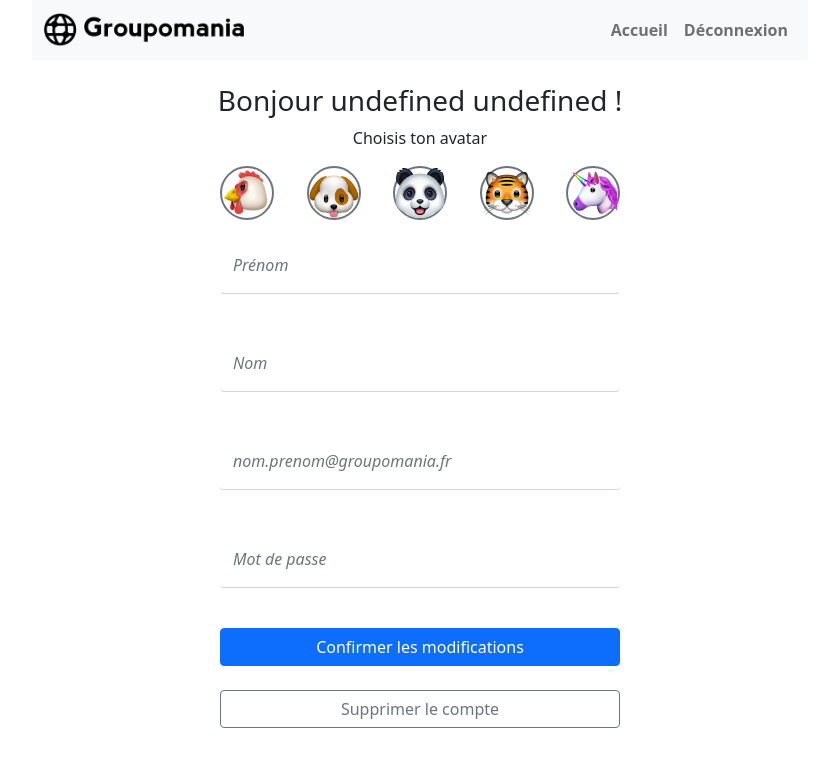
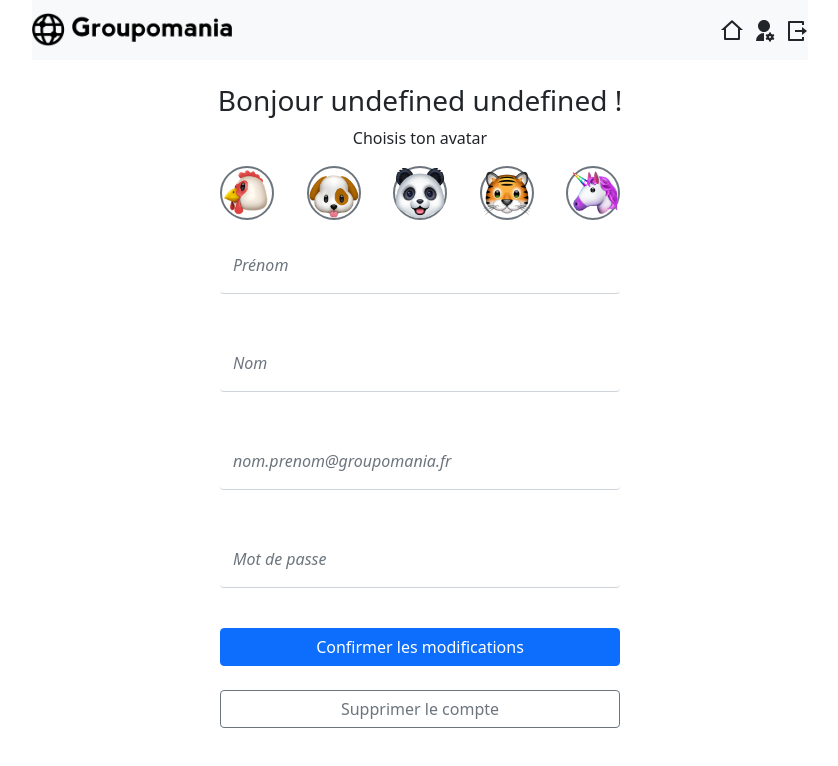
Before and after one commit to olgalescuyer/OlgaLescuyer_7_25102021, a React (Create React App) app in the folder front-end/: page /profile/1 in a window 1280 px wide. Shown: the top 766 px of the page, without its empty margins (220-1058 px from the left). Built offline with nearby package versions, Linux system fonts and the light colour scheme; no server answers; sample sign-in values are in the browser's storage; the HTML template or start-up script is replaced by a standard one.

Commit message:
modif: UX/UI header /home +/profile;

```diff
--- a/front-end/src/Components/Home/Card/Card.jsx
+++ b/front-end/src/Components/Home/Card/Card.jsx
@@ -28,7 +28,7 @@ const Card = ({
           <Container fluid className="gx-0">
             <div className="position-relative d-flex align-items-center mb-3">
               <Link
-                to={`/profile/${userId}`}
+                to={`/profile/:id`}
                 title="cliquez pour modifier avatar"
                 className="d-block d-flex justify-content-center align-items-center rounded-circle custom-icon"
                 style={{
--- a/front-end/src/Components/Home/FormPost/FormPost.jsx
+++ b/front-end/src/Components/Home/FormPost/FormPost.jsx
@@ -13,8 +13,6 @@ const FormPost = ({ onValidate, firstName, lastName }) => {
   const userContext = useContext(UserContextTest);
   const tokenAuth = userContext.authHeader();
   const config = { headers: tokenAuth };
-  const id = userContext.userId;
-  //  console.log(config);
 
   const refImg = useRef();
   // console.log(refImg.current.value);
@@ -89,7 +87,6 @@ const FormPost = ({ onValidate, firstName, lastName }) => {
       });
   };
 
-
   return (
     <Form
       className="rounded p-3 mb-2 color-custom-body"
@@ -99,7 +96,7 @@ const FormPost = ({ onValidate, firstName, lastName }) => {
         <Container fluid className="gx-0">
           <div className="position-relative d-flex align-items-center mb-3">
             <Link
-              to={`/profile/${id}`}
+              to={`/profile/:id`}
               title="cliquez pour modifier avatar"
               className="d-block d-flex justify-content-center align-items-center rounded-circle custom-icon"
               style={{ background: "white", width: "60px", height: "60px" }}
@@ -107,9 +104,7 @@ const FormPost = ({ onValidate, firstName, lastName }) => {
               <BsPersonFill size={36} />
             </Link>
 
-            <span className="ps-3 fw-bold">
-              {firstName + " " + lastName}
-            </span>
+            <span className="ps-3 fw-bold">{firstName + " " + lastName}</span>
 
             <span className="position-absolute top-0 end-0 text-muted fst-italic">
               Créer une publication
--- a/front-end/src/Components/Home/Header.jsx
+++ b/front-end/src/Components/Home/Header.jsx
@@ -6,29 +6,67 @@ import Nav from "react-bootstrap/Nav";
 import logo from "../../Assets/Logo/icon-left-font-monochrome-blac.png";
 import UserContextTest from "../../Context/UserContextTest";
 
-// import authService from "../../services/authService";
+import { RiHome2Fill } from "react-icons/ri";
+import { RiHome2Line } from "react-icons/ri";
+import { RiLogoutBoxRFill } from "react-icons/ri";
+import { RiLogoutBoxRLine } from "react-icons/ri";
+import { RiUserSettingsFill } from "react-icons/ri";
+import { RiUserSettingsLine } from "react-icons/ri";
 
 const Header = () => {
   const navigate = useNavigate();
   const userContext = useContext(UserContextTest);
   // console.log(userContext.logout);
 
-  const userId = JSON.parse(localStorage.getItem("userId"));
-  const url = "/profile/:id" ;
-
   const logoutHandler = () => {
     userContext.logout();
-    navigate("/login", { replace: true })
+    navigate("/login", { replace: true });
   };
 
   return (
     <header>
       <Navbar bg="light" expand="lg">
-        <Container fluid>
+        <Container fluid className="g-0">
           <Navbar.Brand href="/home" className="w-custom-limit-200">
             <img src={logo} alt="" className="img-fluid " />
           </Navbar.Brand>
-          <Navbar.Toggle aria-controls="basic-navbar-nav" />
+
+          <div className="d-flex">
+            <div className="position-relative" style={{ cursor: "pointer" }}>
+              <span className="position-absolute">
+                <RiHome2Fill size={24}></RiHome2Fill>
+              </span>
+              <span className="invisible">
+                <RiHome2Line size={24}></RiHome2Line>
+              </span>
+            </div>
+            <div
+              className="position-relative ps-2"
+              style={{ cursor: "pointer" }}
+              onClick={() => navigate("/profile/:id")}
+            >
+              <span className="position-absolute invisible">
+                <RiUserSettingsFill size={24}></RiUserSettingsFill>
+              </span>
+              <span className="">
+                <RiUserSettingsLine size={24}></RiUserSettingsLine>
+              </span>
+            </div>
+            <div
+              className="position-relaive ps-2"
+              style={{ cursor: "pointer" }}
+              onClick={logoutHandler}
+            >
+              <span className="position-absolute invisible">
+                <RiLogoutBoxRFill size={24}></RiLogoutBoxRFill>
+              </span>
+              <span>
+                <RiLogoutBoxRLine size={24}></RiLogoutBoxRLine>
+              </span>
+            </div>
+          </div>
+
+          {/* <Navbar.Toggle aria-controls="basic-navbar-nav" />
           <Navbar.Collapse id="basic-navbar-nav">
             <Nav className="ms-auto">
               <Nav.Link href={url} className="fw-bold text-end">
@@ -42,7 +80,7 @@ const Header = () => {
                 Déconnexion
               </Nav.Link>
             </Nav>
-          </Navbar.Collapse>
+          </Navbar.Collapse> */}
         </Container>
       </Navbar>
     </header>
--- a/front-end/src/Components/Profile/Header.jsx
+++ b/front-end/src/Components/Profile/Header.jsx
@@ -1,35 +1,72 @@
-import React from "react";
+import React, { useContext } from "react";
 import Container from "react-bootstrap/Container";
 import Navbar from "react-bootstrap/Navbar";
 import Nav from "react-bootstrap/Nav";
 import logo from "../../Assets/Logo/icon-left-font-monochrome-blac.png";
-import authService from "../../services/authService";
 import { useNavigate, Link } from "react-router-dom";
+import UserContextTest from "../../Context/UserContextTest";
+
+import { RiHome2Fill } from "react-icons/ri";
+import { RiHome2Line } from "react-icons/ri";
+import { RiLogoutBoxRFill } from "react-icons/ri";
+import { RiLogoutBoxRLine } from "react-icons/ri";
+import { RiUserSettingsFill } from "react-icons/ri";
+import { RiUserSettingsLine } from "react-icons/ri";
 
 const Header = () => {
   const navigate = useNavigate();
+  const userContext = useContext(UserContextTest);
+  // console.log(userContext.logout);
+
+  const logoutHandler = () => {
+    userContext.logout();
+    navigate("/login", { replace: true });
+  };
   return (
     <header>
       <Navbar bg="light" expand="lg">
-        <Container>
+        <Container fluid className="g-0">
           <Navbar.Brand className="w-custom-limit-200">
             <img src={logo} alt="" className="img-fluid " />
           </Navbar.Brand>
-          <Navbar.Toggle aria-controls="basic-navbar-nav" />
-          <Navbar.Collapse id="basic-navbar-nav">
-            <Nav className="ms-auto">
-             <Link to="/" className="nav-link fw-bold text-end">
-             Accueil
-             </Link>
-              <Nav.Link
-                href="/login"
-                className="fw-bold text-end"
-                onClick={() => authService.logout() }
-              >
-                Déconnexion
-              </Nav.Link>
-            </Nav>
-          </Navbar.Collapse>
+
+          <div className="d-flex">
+            <div
+              className="position-relative "
+              style={{ cursor: "pointer" }}
+              onClick={() => navigate("/")}
+            >
+              <span className="position-absolute invisible">
+                <RiHome2Fill size={24}></RiHome2Fill>
+              </span>
+              <span className="">
+                <RiHome2Line size={24}></RiHome2Line>
+              </span>
+            </div>
+            <div
+              className="position-relative ps-2"
+              style={{ cursor: "pointer" }}
+            >
+              <span className="position-absolute ">
+                <RiUserSettingsFill size={24}></RiUserSettingsFill>
+              </span>
+              <span className="invisible">
+                <RiUserSettingsLine size={24}></RiUserSettingsLine>
+              </span>
+            </div>
+            <div
+              className="position-relative ps-2"
+              style={{ cursor: "pointer" }}
+              onClick={logoutHandler}
+            >
+              <span className="position-absolute invisible">
+                <RiLogoutBoxRFill size={24}></RiLogoutBoxRFill>
+              </span>
+              <span>
+                <RiLogoutBoxRLine size={24}></RiLogoutBoxRLine>
+              </span>
+            </div>
+          </div>
         </Container>
       </Navbar>
     </header>
--- a/front-end/src/Context/UserContextTest.jsx
+++ b/front-end/src/Context/UserContextTest.jsx
@@ -1,5 +1,4 @@
 import React, { useState } from "react";
-import { Navigate } from "react-router-dom";
 
 const UserContextTest = React.createContext({
   token: "",
```
